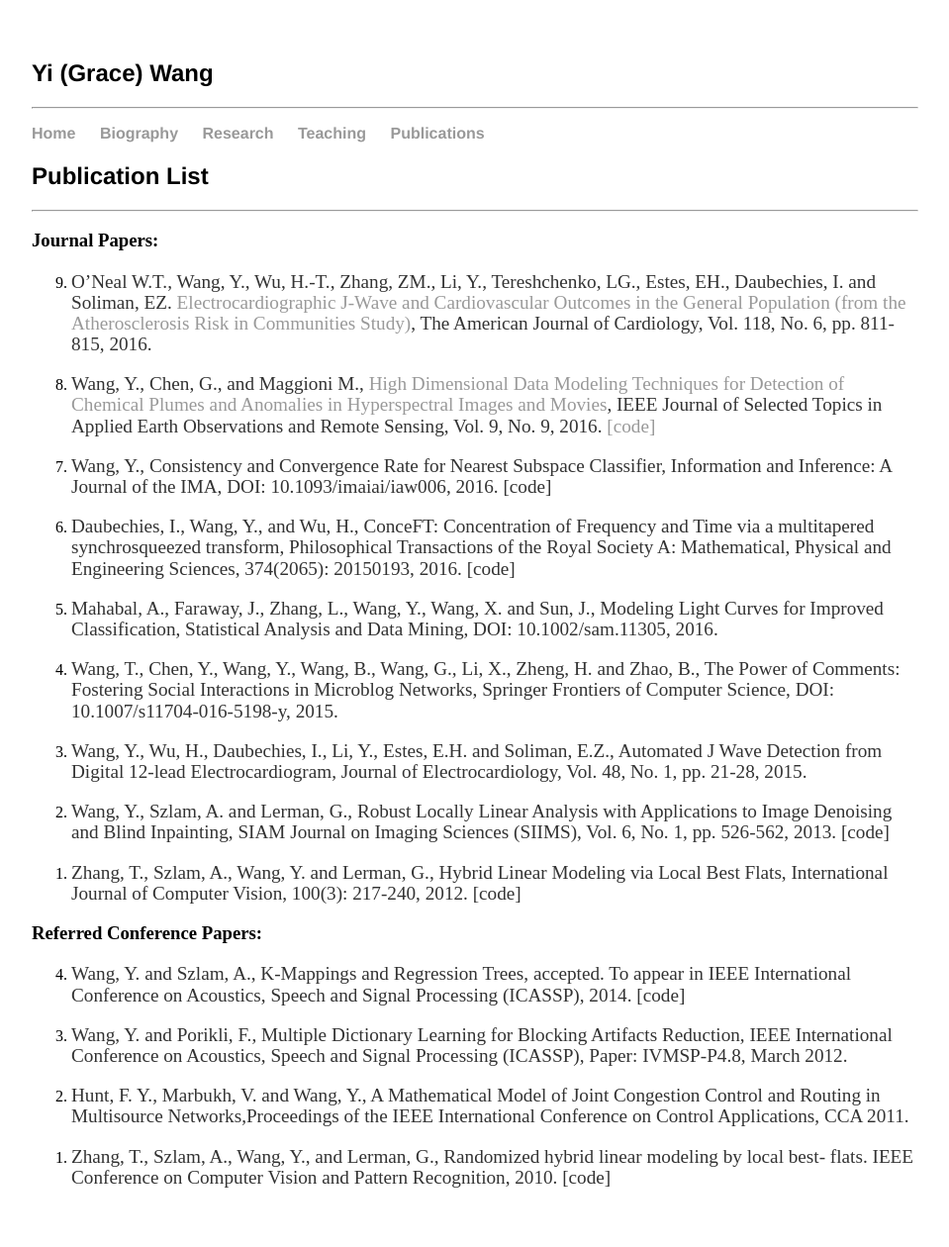
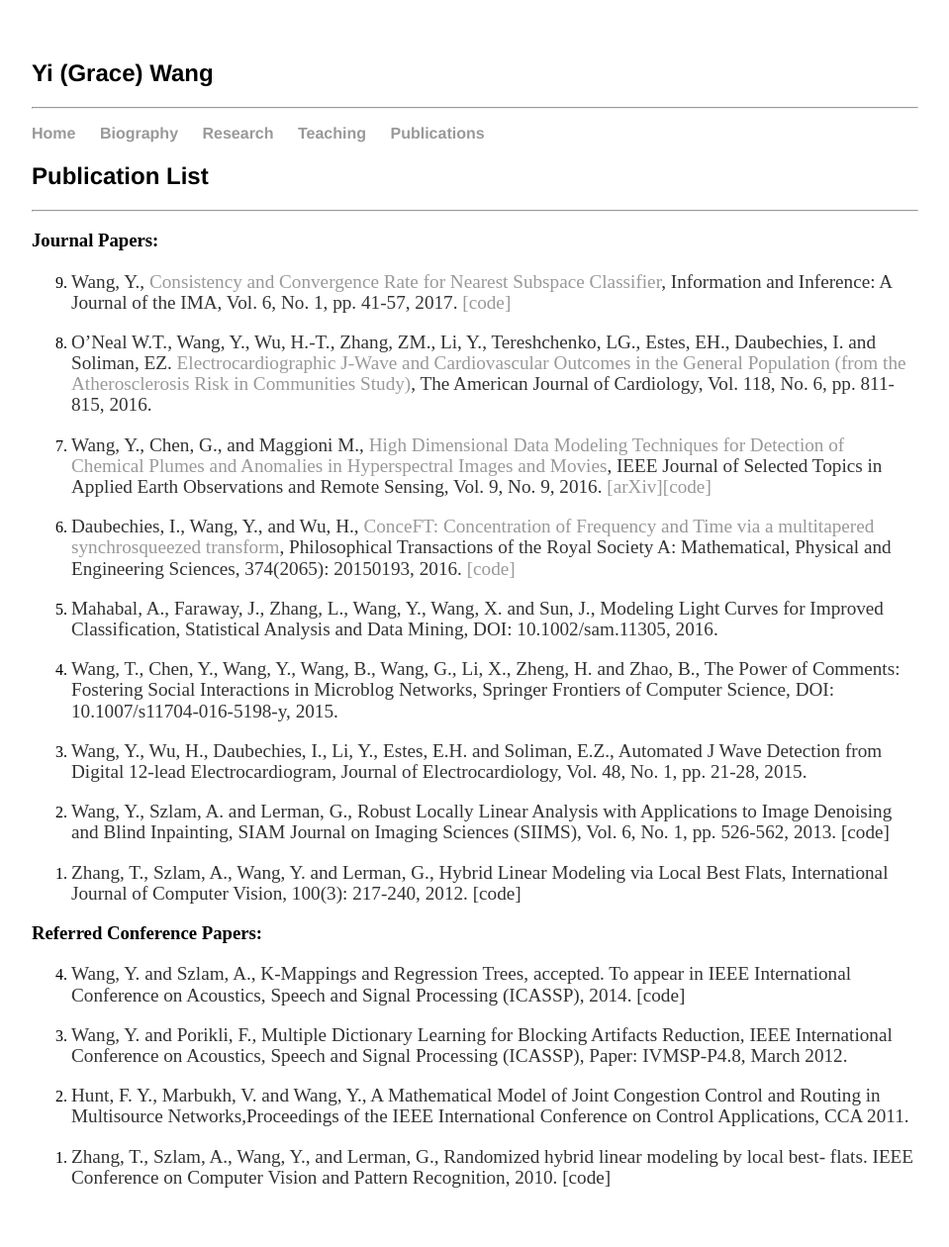
Before and after one commit to mathGrace/mathGrace.github.io, a Jekyll site: the page built from publications.md, in a window 1280 px wide. Shown: the whole page at 99% size, without its empty margins (160-1119 px from the left). Built offline with Jekyll 4.4.1, drawn with Linux system fonts in a browser that asks for light colours.

Commit message:
Update publications.md

```diff
--- a/publications.md
+++ b/publications.md
@@ -7,13 +7,13 @@ title: "publication list"
 
 ### Journal Papers:
 
+0. Wang, Y., [Consistency and Convergence Rate for Nearest Subspace Classifier](https://academic.oup.com/imaiai/article-abstract/6/1/41/2884278?redirectedFrom=fulltext), Information and Inference:  A Journal of the IMA, Vol. 6, No. 1, pp. 41-57, 2017. [[code]](/codes/NearestSubspaces.zip)
+
 0. O’Neal W.T., Wang, Y., Wu, H.-T., Zhang, ZM., Li, Y., Tereshchenko, LG., Estes, EH., Daubechies, I. and Soliman, EZ. [Electrocardiographic J-Wave and Cardiovascular Outcomes in the General Population (from the Atherosclerosis Risk in Communities Study)](https://www.ncbi.nlm.nih.gov/pmc/articles/PMC5021615/), The American Journal of Cardiology, Vol. 118, No. 6, pp. 811-815, 2016.
 
-0. Wang, Y., Chen, G., and Maggioni M., [High Dimensional Data Modeling Techniques for Detection of Chemical Plumes and Anomalies in Hyperspectral Images and Movies](https://ieeexplore.ieee.org/document/7470597/), IEEE Journal of Selected Topics in Applied Earth Observations and Remote Sensing, Vol. 9, No. 9, 2016. [[code]](/codes/chemDtct.zip)
+0. Wang, Y., Chen, G., and Maggioni M., [High Dimensional Data Modeling Techniques for Detection of Chemical Plumes and Anomalies in Hyperspectral Images and Movies](https://ieeexplore.ieee.org/document/7470597/), IEEE Journal of Selected Topics in Applied Earth Observations and Remote Sensing, Vol. 9, No. 9, 2016. [[arXiv]](https://arxiv.org/abs/1507.05366)[[code]](/codes/chemDtct.zip)
 
-0. Wang, Y., Consistency and Convergence Rate for Nearest Subspace Classifier, Information and Inference:  A Journal of the IMA, DOI: 10.1093/imaiai/iaw006, 2016. [code]
-
-0. Daubechies, I., Wang, Y., and Wu, H., ConceFT: Concentration of Frequency and Time via a multitapered synchrosqueezed transform, Philosophical Transactions of the Royal Society A: Mathematical, Physical and Engineering Sciences, 374(2065): 20150193, 2016. [code]
+0. Daubechies, I., Wang, Y., and Wu, H., [ConceFT: Concentration of Frequency and Time via a multitapered synchrosqueezed transform](https://www.ncbi.nlm.nih.gov/pubmed/26953175), Philosophical Transactions of the Royal Society A: Mathematical, Physical and Engineering Sciences, 374(2065): 20150193, 2016. [[code]](https://www.dropbox.com/s/k4b9lzfx8gacbq0/ConceFT_FinalCode.zip?dl=0)
 
 0. Mahabal, A., Faraway, J., Zhang, L., Wang, Y., Wang, X. and Sun, J., Modeling Light Curves for Improved Classification, Statistical Analysis and Data Mining, DOI: 10.1002/sam.11305, 2016.
 
```
